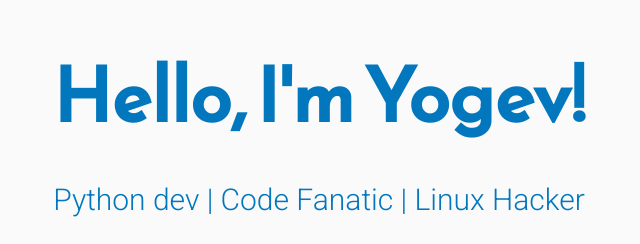
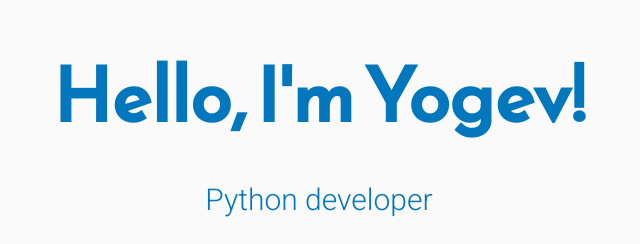
Before and after one commit to YogevKr/yogevkr.github.io, a plain HTML site: page index.html in a window 1280 px wide. Shown: the part 217-461 px from the top of the page, without its empty margins (321-961 px from the left). Drawn offline with Linux system fonts and the light colour scheme.

Commit message:
Update index.html

```diff
--- a/index.html
+++ b/index.html
@@ -26,7 +26,7 @@
 <body>
 	<main>
 		<div class="intro">Hello, I'm Yogev!</div>
-		<div class="tagline">Python dev | Code Fanatic | Linux Hacker</div>
+		<div class="tagline">Python developer</div>
 		<!-- Find your icons from here - https://fontawesome.com/icons?d=gallery&s=brands -->
 		<div class="icons-social">
 			<a target="_blank" href="https://github.com/yogevkr"><i class="fab fa-github"></i></a>
```
